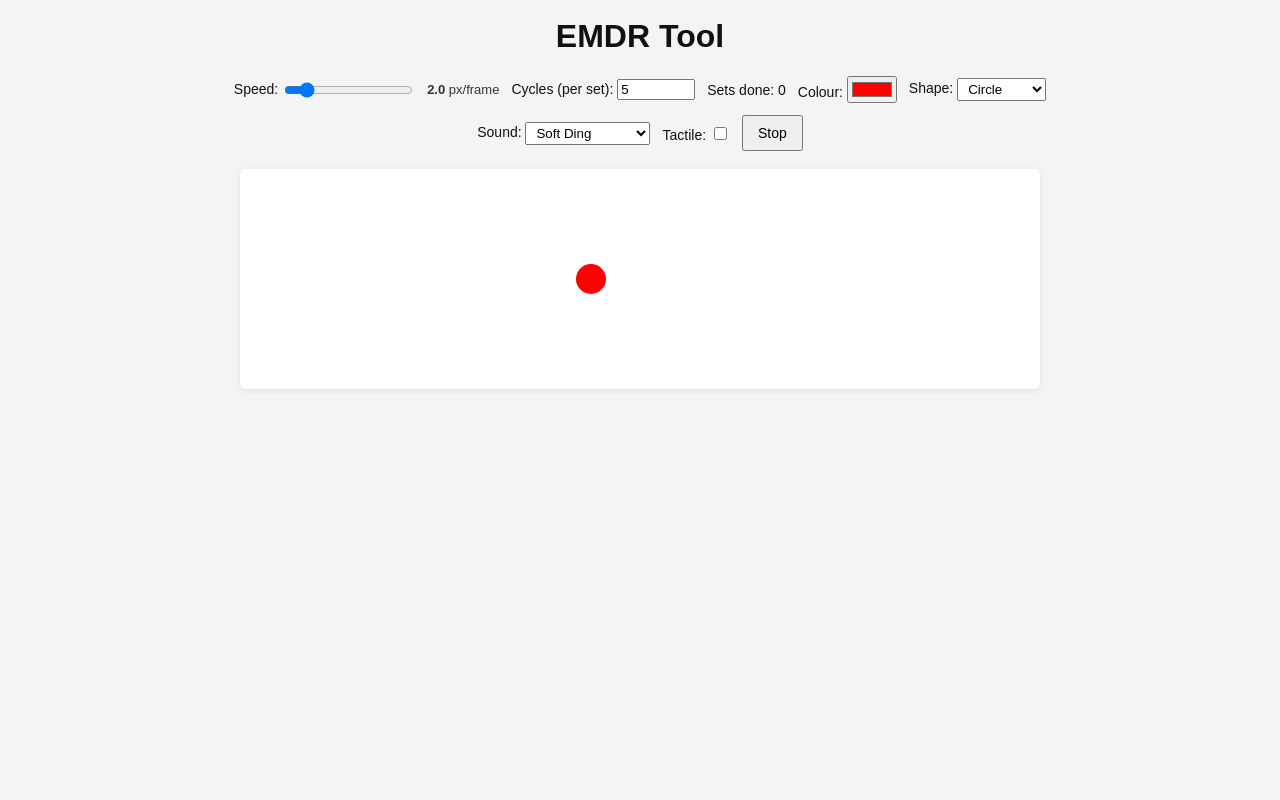
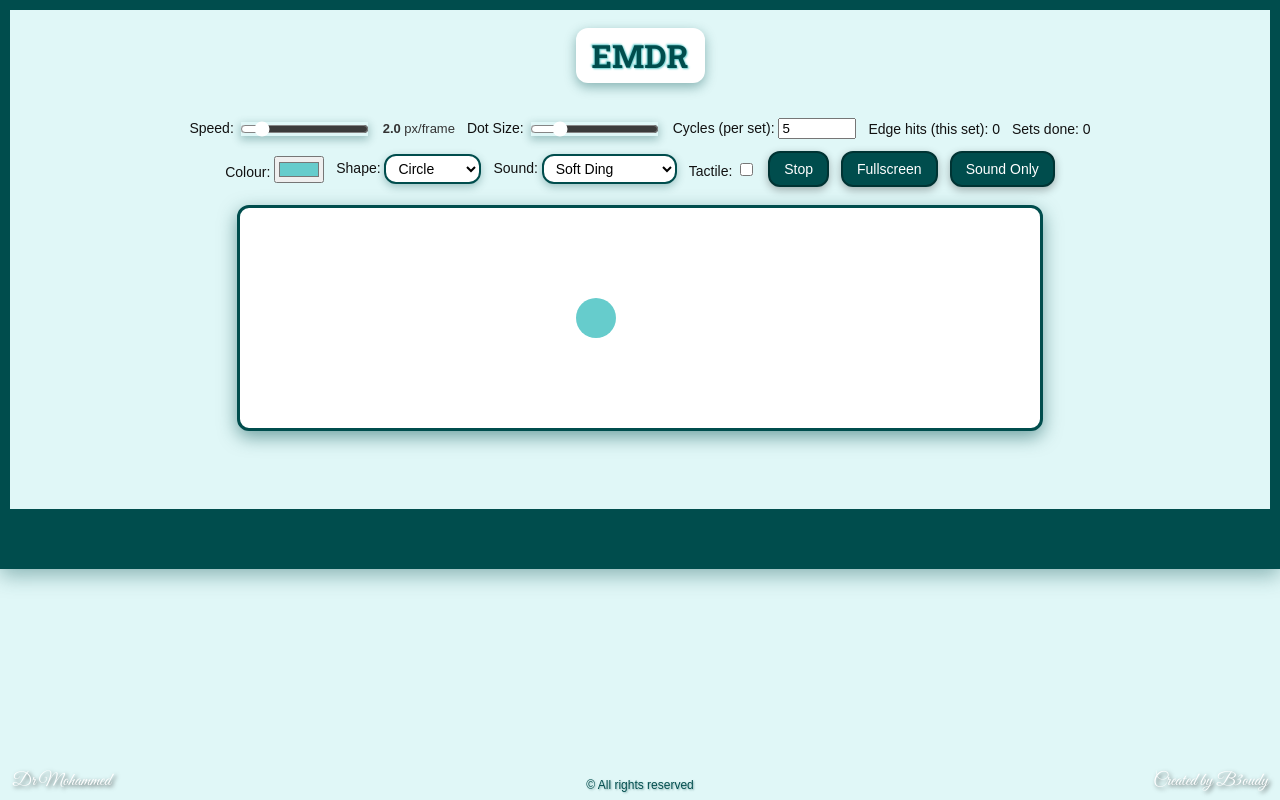
Before and after one commit to B3oudy/emdrapp.DRMHMD, a plain HTML site: page index.html in a window 1280 px wide. Both pictures are taken after a click on the button "Start". Drawn offline with Linux system fonts and the light colour scheme.

Commit message:
Update index.html

```diff
--- a/index.html
+++ b/index.html
@@ -1,40 +1,151 @@
 <!DOCTYPE html>
 <html lang="en">
 <head>
-<meta charset="utf-8" />
+<meta charset="UTF-8" />
 <meta name="viewport" content="width=device-width,initial-scale=1" />
 <title>EMDR Tool with Binaural Tactile Sounds</title>
 <style>
-  body { font-family: Arial, sans-serif; text-align: center; background: #f4f4f4; color:#111; }
-  h1 { margin-top: 18px; }
-  .controls { margin: 14px auto; max-width: 820px; }
+  @import url('https://fonts.googleapis.com/css2?family=Great+Vibes&display=swap');
+  @import url('https://fonts.googleapis.com/css2?family=Roboto+Slab:wght@700&display=swap');
+
+  body {
+    font-family: Arial, sans-serif;
+    text-align: center;
+    background: #e0f7f7;
+    color:#111;
+    margin:0;
+    padding-bottom:60px;
+    border-top:10px solid #004d4d;
+    border-left:10px solid #004d4d;
+    border-right:10px solid #004d4d;
+    border-bottom:60px solid #004d4d;
+    box-shadow: 0 6px 20px rgba(0,77,77,0.4);
+  }
+
+  h1 {
+    margin-top: 18px;
+    display:inline-block;
+    padding:6px 16px;
+    border-radius:12px;
+    background:#fff;
+    font-family: 'Roboto Slab', serif;
+    font-weight: 700;
+    font-size: 32px;
+    color: #004d4d;
+    text-shadow: 1px 1px 2px #66cccc, -1px -1px 2px #66cccc;
+    box-shadow: 0 4px 12px rgba(0,77,77,0.4);
+  }
+
+  .controls { margin: 14px auto; max-width: 980px; }
   .row { display: flex; gap: 12px; align-items: center; justify-content: center; flex-wrap: wrap; }
   label { font-size: 14px; }
-  canvas { background: white; display: block; margin: 18px auto; border-radius: 6px; box-shadow: 0 2px 6px rgba(0,0,0,0.08); }
-  button { padding: 8px 14px; font-size: 14px; cursor: pointer; }
+
+  canvas {
+    background: #fff;
+    display: block;
+    margin: 18px auto;
+    border-radius: 12px;
+    border: 3px solid #004d4d;
+    box-shadow: 0 6px 18px rgba(0, 77, 77, 0.5);
+  }
+
+  button {
+    padding: 8px 14px;
+    font-size: 14px;
+    cursor: pointer;
+    background:#004d4d;
+    color:#fff;
+    border:2px solid #003333;
+    border-radius:12px;
+    box-shadow: 0 3px 8px rgba(0,0,0,0.3);
+  }
+
+  button:hover {
+    background:#003333;
+    border-color:#002222;
+  }
+
   .small { font-size: 13px; color: #333; }
-  input[type="range"] { vertical-align: middle; }
-  select { vertical-align: middle; padding: 2px 6px; }
+  input[type="range"] {
+    vertical-align: middle;
+    accent-color: #ffffff;
+    background: #ffffff;
+    box-shadow: 0 3px 8px rgba(0,77,77,0.3);
+  }
+
+  select {
+    vertical-align: middle;
+    padding: 4px 8px;
+    border-radius: 12px;
+    border: 2px solid #004d4d;
+    background: #ffffff;
+    font-size:14px;
+    box-shadow: 0 3px 8px rgba(0,77,77,0.3);
+  }
+
+  .signature {
+    position:fixed;
+    bottom:8px;
+    right:12px;
+    font-family: 'Great Vibes', cursive;
+    font-size:18px;
+    color:#ffffff;
+    text-shadow: 2px 2px 4px rgba(0,0,0,0.7);
+  }
+
+  .signature-left {
+    position:fixed;
+    bottom:8px;
+    left:12px;
+    font-family: 'Great Vibes', cursive;
+    font-size:18px;
+    color:#ffffff;
+    text-shadow: 2px 2px 4px rgba(0,0,0,0.7);
+  }
+
+  .copyright {
+    position:fixed;
+    bottom:8px;
+    left:50%;
+    transform:translateX(-50%);
+    font-size:12px;
+    color:#004d4d;
+    text-shadow: 1px 1px 2px rgba(0,77,77,0.4);
+  }
+
+  .copyright a {
+    color:#004d4d;
+    text-decoration:none;
+  }
+
+  .copyright a:hover {
+    text-decoration:underline;
+  }
 </style>
 </head>
 <body>
-  <h1>EMDR Tool</h1>
+  <h1>EMDR</h1>
 
   <div class="controls">
     <div class="row">
       <label>Speed:
-        <input id="speedSlider" type="range" min="0.5" max="12" step="0.1" value="2" />
+        <input id="speedSlider" type="range" min="0.5" max="12" step="0.1" value="2">
       </label>
       <span class="small"><strong id="speedDisplay">2.0</strong> px/frame</span>
 
-      <label>Cycles (per set):
-        <input id="cycles" type="number" min="1" value="5" style="width:70px" />
+      <label>Dot Size:
+        <input id="sizeSlider" type="range" min="10" max="60" step="1" value="20">
       </label>
 
+      <label>Cycles (per set):
+        <input id="cycles" type="number" min="1" value="5" style="width:70px">
+      </label>
+
+      <label>Edge hits (this set): <span id="edgeHits">0</span></label>
       <label>Sets done: <span id="sets">0</span></label>
 
       <label>Colour:
-        <input id="color" type="color" value="#ff0000" />
+        <input id="color" type="color" value="#66cccc">
       </label>
 
       <label>Shape:
@@ -57,269 +168,148 @@
       </label>
 
       <label>Tactile:
-        <input id="tactile" type="checkbox" />
+        <input id="tactile" type="checkbox">
       </label>
 
       <button id="startBtn">Start</button>
+      <button id="fullscreenBtn">Fullscreen</button>
+      <button id="soundOnlyBtn">Sound Only</button>
     </div>
   </div>
 
   <canvas id="emdrCanvas" width="800" height="220"></canvas>
 
+  <div class="signature">Created by B3oudy</div>
+  <div class="signature-left">Dr Mohammed</div>
+  <div class="copyright"><a href="#">© All rights reserved</a></div>
+
 <script>
+/* === SAME SCRIPT AS BEFORE (unchanged) === */
 const canvas = document.getElementById('emdrCanvas');
 const ctx = canvas.getContext('2d');
+
 const startBtn = document.getElementById('startBtn');
+const fullscreenBtn = document.getElementById('fullscreenBtn');
+const soundOnlyBtn = document.getElementById('soundOnlyBtn');
+
 const speedSlider = document.getElementById('speedSlider');
 const speedDisplay = document.getElementById('speedDisplay');
+const sizeSlider = document.getElementById('sizeSlider');
 const cyclesInput = document.getElementById('cycles');
+const edgeHitsDisplay = document.getElementById('edgeHits');
 const setsDisplay = document.getElementById('sets');
 const colorInput = document.getElementById('color');
 const shapeInput = document.getElementById('shape');
 const tactileToggle = document.getElementById('tactile');
 const soundSelect = document.getElementById('soundSelect');
 
+/* === Audio === */
 let audioCtx = null;
+const toneFrequencies = { ding: 880, knock: 440, chime: 660, tap: 550 };
+let audioBuffers = {};
 
-// Minimal tone generator (sine wave) for 4 sounds with different frequencies
 function createToneBuffer(freq, duration = 0.12) {
   const sampleRate = 44100;
-  const length = sampleRate * duration;
+  const length = Math.floor(sampleRate * duration);
   const buffer = audioCtx.createBuffer(1, length, sampleRate);
   const data = buffer.getChannelData(0);
-  for(let i=0; i<length; i++) {
+  for (let i = 0; i < length; i++) {
     data[i] = Math.sin(2 * Math.PI * freq * i / sampleRate) * Math.exp(-3 * i / length);
   }
   return buffer;
 }
-
-const toneFrequencies = {
-  ding: 880,
-  knock: 440,
-  chime: 660,
-  tap: 550
-};
-
-let audioBuffers = {};
-
 async function initAudio() {
   if (audioCtx) return;
   audioCtx = new (window.AudioContext || window.webkitAudioContext)();
-
   for (const [key, freq] of Object.entries(toneFrequencies)) {
     audioBuffers[key] = createToneBuffer(freq);
   }
 }
-
-async function playSound(soundKey, pan) {
-  if (!audioCtx) await initAudio();
-
-  const buffer = audioBuffers[soundKey];
-  if (!buffer) return;
-
-  const source = audioCtx.createBufferSource();
-  source.buffer = buffer;
-
-  const panner = audioCtx.createStereoPanner();
-  panner.pan.value = pan;
-
-  source.connect(panner).connect(audioCtx.destination);
-  source.start(0);
+async function playSound(soundKey, pan = 0) {
+  try {
+    if (!audioCtx) await initAudio();
+    if (audioCtx.state === 'suspended') await audioCtx.resume();
+    const buffer = audioBuffers[soundKey];
+    if (!buffer) return;
+    const src = audioCtx.createBufferSource();
+    src.buffer = buffer;
+    try {
+      const p = audioCtx.createStereoPanner();
+      p.pan.value = pan;
+      src.connect(p).connect(audioCtx.destination);
+    } catch (e) { src.connect(audioCtx.destination); }
+    src.start(0);
+  } catch (e) {}
 }
 
-let x = 0;
+/* === Animation state === */
+let unit = parseInt(sizeSlider.value, 10);
+let x = unit;
 let dir = 1;
 let animating = false;
 let animationId = null;
-
-let cyclesCompleted = 0;
+let edgeHits = 0;
 let sets = 0;
 let totalCycles = parseInt(cyclesInput.value, 10) || 1;
+let soundOnlyMode = false;
 
-let reachedRight = false;
-let countedThisReturn = false;
-
-let playedRight = false;
-let playedLeft = false;
-
-function halfWidthForShape(shape) {
-  if (shape === 'bar') return 30;
-  return 15;
-}
-
+/* === Helpers === */
+function halfWidthForShape(shape) { return shape==='bar'?unit*2:unit; }
 function drawShape(shape, cx, cy, color) {
   ctx.fillStyle = color;
   ctx.strokeStyle = color;
-
-  if (shape === 'circle') {
-    ctx.beginPath();
-    ctx.arc(cx, cy, 15, 0, Math.PI * 2);
-    ctx.fill();
-  } else if (shape === 'bar') {
-    ctx.fillRect(cx - 30, cy - 12, 60, 24);
-  } else if (shape === 'diamond') {
-    ctx.beginPath();
-    ctx.moveTo(cx, cy - 15);
-    ctx.lineTo(cx + 15, cy);
-    ctx.lineTo(cx, cy + 15);
-    ctx.lineTo(cx - 15, cy);
-    ctx.closePath();
-    ctx.fill();
-  } else if (shape === 'star') {
-    const spikes = 5;
-    const outer = 15;
-    const inner = 7;
-    let rot = Math.PI / 2 * 3;
-    let step = Math.PI / spikes;
-    ctx.beginPath();
-    ctx.moveTo(cx, cy - outer);
-    for (let i = 0; i < spikes; i++) {
-      ctx.lineTo(cx + Math.cos(rot) * outer, cy + Math.sin(rot) * outer);
-      rot += step;
-      ctx.lineTo(cx + Math.cos(rot) * inner, cy + Math.sin(rot) * inner);
-      rot += step;
-    }
-    ctx.closePath();
-    ctx.fill();
-  } else if (shape === 'cat') {
-    ctx.beginPath();
-    ctx.arc(cx, cy, 15, 0, Math.PI * 2);
-    ctx.fill();
-
-    ctx.beginPath();
-    ctx.moveTo(cx - 9, cy - 12);
-    ctx.lineTo(cx - 16, cy - 26);
-    ctx.lineTo(cx - 2, cy - 15);
-    ctx.closePath();
-    ctx.fill();
-
-    ctx.beginPath();
-    ctx.moveTo(cx + 9, cy - 12);
-    ctx.lineTo(cx + 16, cy - 26);
-    ctx.lineTo(cx + 2, cy - 15);
-    ctx.closePath();
-    ctx.fill();
-
-    ctx.fillStyle = "black";
-    ctx.beginPath();
-    ctx.arc(cx - 5, cy - 3, 2.2, 0, Math.PI * 2);
-    ctx.arc(cx + 5, cy - 3, 2.2, 0, Math.PI * 2);
-    ctx.fill();
-
-    ctx.beginPath();
-    ctx.moveTo(cx, cy - 1);
-    ctx.lineTo(cx, cy + 3);
-    ctx.strokeStyle = "black";
-    ctx.lineWidth = 1.1;
-    ctx.stroke();
-
-    ctx.beginPath();
-    ctx.moveTo(cx - 12, cy + 3);
-    ctx.lineTo(cx - 22, cy + 3);
-    ctx.moveTo(cx - 12, cy + 6);
-    ctx.lineTo(cx - 22, cy + 6);
-    ctx.moveTo(cx + 12, cy + 3);
-    ctx.lineTo(cx + 22, cy + 3);
-    ctx.moveTo(cx + 12, cy + 6);
-    ctx.lineTo(cx + 22, cy + 6);
-    ctx.stroke();
-  }
+  if(shape==='circle'){ctx.beginPath();ctx.arc(cx,cy,unit,0,Math.PI*2);ctx.fill();return;}
+  if(shape==='bar'){ctx.fillRect(cx-unit*2,cy-unit*0.9,unit*4,unit*1.8);return;}
+  if(shape==='diamond'){ctx.beginPath();ctx.moveTo(cx,cy-unit);ctx.lineTo(cx+unit,cy);ctx.lineTo(cx,cy+unit);ctx.lineTo(cx-unit,cy);ctx.closePath();ctx.fill();return;}
+  if(shape==='star'){const spikes=5,outer=unit,inner=unit*0.5;let rot=Math.PI/2*3,step=Math.PI/spikes;ctx.beginPath();ctx.moveTo(cx,cy-outer);for(let i=0;i<spikes;i++){ctx.lineTo(cx+Math.cos(rot)*outer,cy+Math.sin(rot)*outer);rot+=step;ctx.lineTo(cx+Math.cos(rot)*inner,cy+Math.sin(rot)*inner);rot+=step;}ctx.closePath();ctx.fill();return;}
+  if(shape==='cat'){ctx.beginPath();ctx.arc(cx,cy,unit,0,Math.PI*2);ctx.fill();ctx.beginPath();ctx.moveTo(cx-unit*0.6,cy-unit*0.8);ctx.lineTo(cx-unit*1.1,cy-unit*1.6);ctx.lineTo(cx-unit*0.2,cy-unit*1.0);ctx.closePath();ctx.fill();ctx.beginPath();ctx.moveTo(cx+unit*0.6,cy-unit*0.8);ctx.lineTo(cx+unit*1.1,cy-unit*1.6);ctx.lineTo(cx+unit*0.2,cy-unit*1.0);ctx.closePath();ctx.fill();}
+}
+function onEdgeHit(side) {
+  if (tactileToggle.checked || soundOnlyMode) playSound(soundSelect.value, side==='left'?-1:1);
+  edgeHits++; edgeHitsDisplay.textContent=edgeHits;
+  if(edgeHits>=totalCycles){sets++;setsDisplay.textContent=sets;edgeHits=0;edgeHitsDisplay.textContent=edgeHits;}
 }
 
-function animate() {
-  ctx.clearRect(0, 0, canvas.width, canvas.height);
-
-  const shape = shapeInput.value;
-  const halfW = halfWidthForShape(shape);
-  const leftBound = halfW;
-  const rightBound = canvas.width - halfW;
-  const centerX = canvas.width / 2;
-
-  drawShape(shape, x, canvas.height / 2, colorInput.value);
-
-  const speed = parseFloat(speedSlider.value);
-  x += dir * speed;
-
-  if (x >= rightBound) {
-    x = rightBound;
-    dir = -1;
-    reachedRight = true;
-    countedThisReturn = false;
-
-    if (tactileToggle.checked && !playedRight) {
-      playSound(soundSelect.value, 1); // pan right
-      playedRight = true;
-    }
-  } else {
-    playedRight = false;
-  }
-
-  const tol = Math.max(2, speed * 1.5);
-  if (dir < 0 && reachedRight && !countedThisReturn && x <= centerX + tol) {
-    cyclesCompleted++;
-    countedThisReturn = true;
-
-    if (tactileToggle.checked) {
-      playSound(soundSelect.value, 0); // center pan for cycle (optional)
-    }
-
-    if (cyclesCompleted >= totalCycles) {
-      sets++;
-      setsDisplay.textContent = sets;
-      cyclesCompleted = 0;
-    }
-  }
-
-  if (x <= leftBound) {
-    x = leftBound;
-    dir = 1;
-    reachedRight = false;
-    countedThisReturn = false;
-
-    if (tactileToggle.checked && !playedLeft) {
-      playSound(soundSelect.value, -1); // pan left
-      playedLeft = true;
-    }
-  } else {
-    playedLeft = false;
-  }
-
-  animationId = requestAnimationFrame(animate);
+/* === Animation loop === */
+function animate(){
+  ctx.clearRect(0,0,canvas.width,canvas.height);
+  const shape=shapeInput.value;
+  const halfW=halfWidthForShape(shape);
+  const leftBound=halfW;
+  const rightBound=canvas.width-halfW;
+  if(!soundOnlyMode) drawShape(shape,x,canvas.height/2,colorInput.value);
+  const speed=parseFloat(speedSlider.value);
+  x+=dir*speed;
+  if(x>=rightBound){x=rightBound;if(dir>0){dir=-1;onEdgeHit('right');}}
+  else if(x<=leftBound){x=leftBound;if(dir<0){dir=1;onEdgeHit('left');}}
+  animationId=requestAnimationFrame(animate);
 }
 
-function startAnimation() {
-  if (animating) return;
-  totalCycles = parseInt(cyclesInput.value, 10) || 1;
-  cyclesCompleted = 0;
-  const halfW = halfWidthForShape(shapeInput.value);
-  x = halfW;
-  dir = 1;
-  reachedRight = false;
-  countedThisReturn = false;
-  playedRight = false;
-  playedLeft = false;
+/* === Start/Stop === */
+function startAnimation(){if(animating)return;totalCycles=parseInt(cyclesInput.value,10)||1;unit=parseInt(sizeSlider.value,10);edgeHits=0;edgeHitsDisplay.textContent=edgeHits;x=halfWidthForShape(shapeInput.value);dir=1;animating=true;startBtn.textContent="Stop";initAudio().catch(()=>{});animate();}
+function stopAnimation(){if(!animating)return;cancelAnimationFrame(animationId);animating=false;startBtn.textContent="Start";}
 
-  animating = true;
-  startBtn.textContent = "Stop";
-  speedDisplay.textContent = parseFloat(speedSlider.value).toFixed(1);
-  animate();
-}
+/* === Fullscreen === */
+const DEFAULT_W=800,DEFAULT_H=220;
+function enterFullscreen(el){(el.requestFullscreen||el.webkitRequestFullscreen||el.mozRequestFullScreen||el.msRequestFullscreen).call(el);}
+function exitFullscreen(){(document.exitFullscreen||document.webkitExitFullscreen||document.mozCancelFullScreen||document.msExitFullscreen).call(document);}
+function resizeCanvasForFullscreen(active){if(active){const dpr=window.devicePixelRatio||1;canvas.style.width='100vw';canvas.style.height='100vh';canvas.width=Math.floor(window.innerWidth*dpr);canvas.height=Math.floor(window.innerHeight*dpr);}else{canvas.style.width='';canvas.style.height='';canvas.width=DEFAULT_W;canvas.height=DEFAULT_H;}}
+function isCanvasFullscreen(){return document.fullscreenElement===canvas||document.webkitFullscreenElement===canvas||document.mozFullScreenElement===canvas||document.msFullscreenElement===canvas;}
+fullscreenBtn.addEventListener('click',()=>{if(!isCanvasFullscreen()){enterFullscreen(canvas);}else{exitFullscreen();}});
+document.addEventListener('fullscreenchange',()=>{const active=isCanvasFullscreen();resizeCanvasForFullscreen(active);fullscreenBtn.textContent=active?'Exit Fullscreen':'Fullscreen';});
+document.addEventListener('webkitfullscreenchange',()=>{const active=isCanvasFullscreen();resizeCanvasForFullscreen(active);fullscreenBtn.textContent=active?'Exit Fullscreen':'Fullscreen';});
+window.addEventListener('resize',()=>{if(isCanvasFullscreen()) resizeCanvasForFullscreen(true);});
 
-function stopAnimation() {
-  if (!animating) return;
-  cancelAnimationFrame(animationId);
-  animating = false;
-  startBtn.textContent = "Start";
-}
+/* === Events === */
+startBtn.addEventListener('click',()=>{if(!animating)startAnimation();else stopAnimation();});
+speedSlider.addEventListener('input',()=>{speedDisplay.textContent=parseFloat(speedSlider.value).toFixed(1);});
+sizeSlider.addEventListener('input',()=>{unit=parseInt(sizeSlider.value,10);});
+soundOnlyBtn.addEventListener('click',()=>{soundOnlyMode=!soundOnlyMode;soundOnlyBtn.textContent=soundOnlyMode?"Visual + Sound":"Sound Only";});
 
-startBtn.addEventListener("click", () => {
-  if (!animating) startAnimation();
-  else stopAnimation();
-});
-
-speedSlider.addEventListener("input", () => {
-  speedDisplay.textContent = parseFloat(speedSlider.value).toFixed(1);
-});
+/* === Init displays === */
+speedDisplay.textContent=parseFloat(speedSlider.value).toFixed(1);
+setsDisplay.textContent=sets.toString();
+edgeHitsDisplay.textContent=edgeHits.toString();
 </script>
 </body>
 </html>
```
